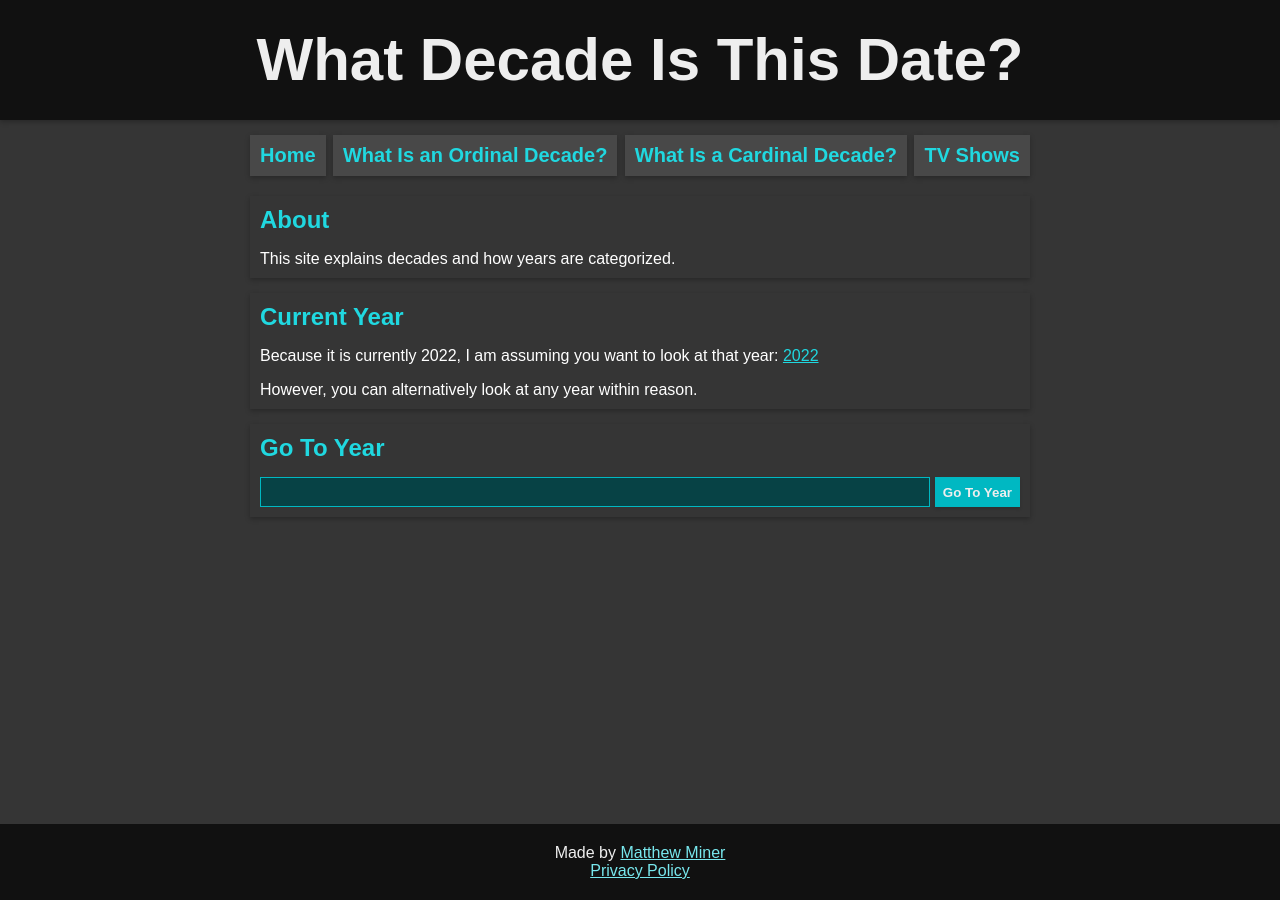
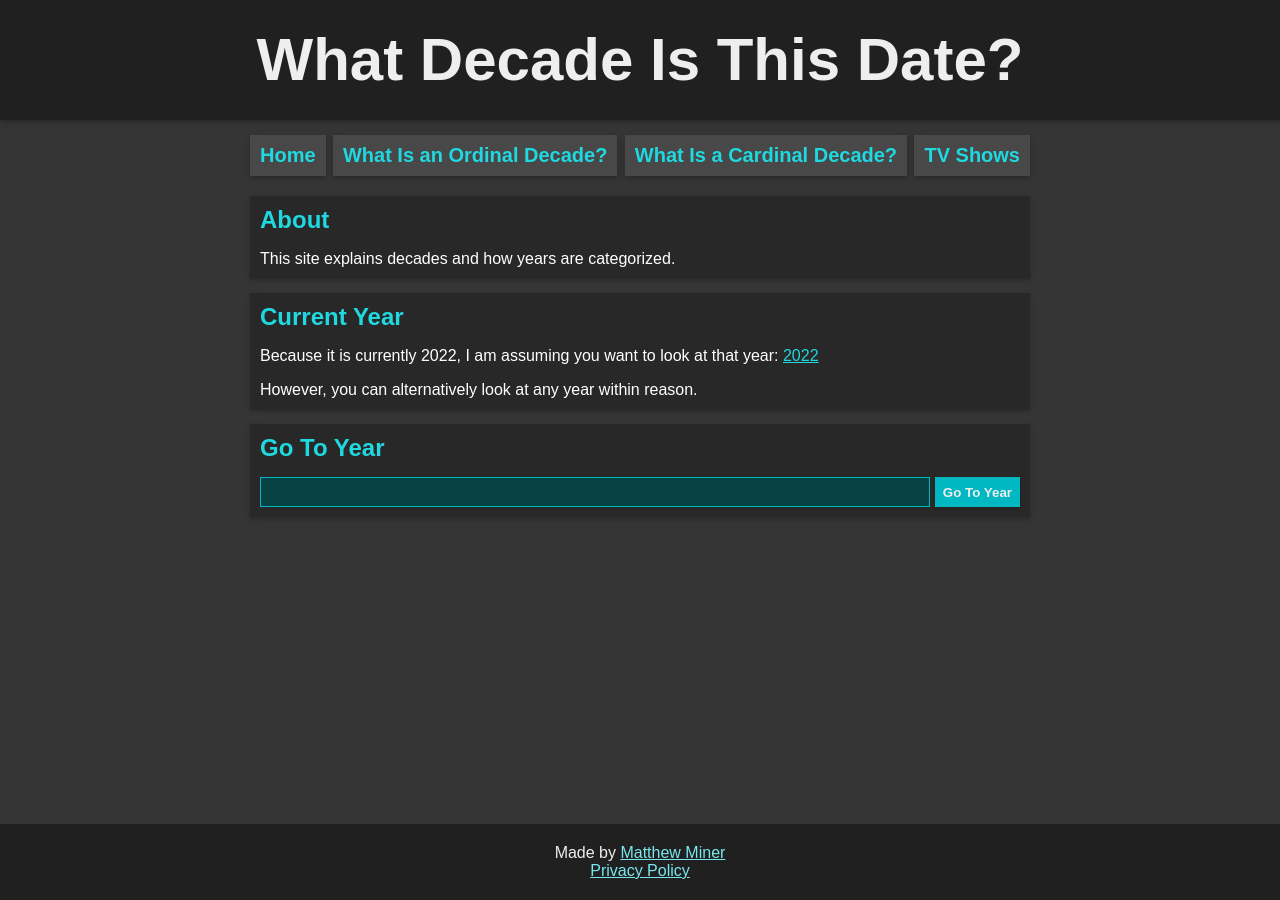
Before and after one commit to mminer237/whatdecadeisthis.date, a Jekyll site: the page built from index.html, in a window 1280 px wide. Built offline with Jekyll 4.4.1, drawn with Linux system fonts in a browser that asks for light colours.

Commit message:
Fix colors

```diff
--- a/css/style.scss
+++ b/css/style.scss
@@ -1,7 +1,7 @@
 ---
 ---
-$dark-primary-color: #111;
-$darkish-primary-color: #222;
+$dark-primary-color: #202020;
+$darkish-primary-color: #282828;
 $primary-color: #353535;
 $lightish-primary-color: #484848;
 $light-primary-color: #606060;
@@ -12,7 +12,6 @@ $lightish-secondary-color: hsl(183, 76%, 70%);
 // $light-secondary-color: hsl(55, 100%, 80%);
 :root {
 	--text-color: white;
-	--text-background-color: $darkish-primary-color;
 }
 body {
 	accent-color: $lightish-secondary-color;
@@ -40,7 +39,7 @@ header {
 	}
 	img {
 		image-rendering: crisp-edges;
-		filter: drop-shadow(1px 1px 3px #000000c0);
+		filter: drop-shadow(3px 3px 2px #000);
 	}
 	h1 {
 		color: #EEE;
@@ -139,7 +138,7 @@ main {
 	padding-bottom: 2vw;
 }
 section, article, details {
-	background-color: var(--text-background-color);
+	background-color: $darkish-primary-color;
 	box-shadow: 0 2px 5px 0 rgba(0,0,0,0.26);
 	color: var(--text-color);
 	max-width: 760px;
```
